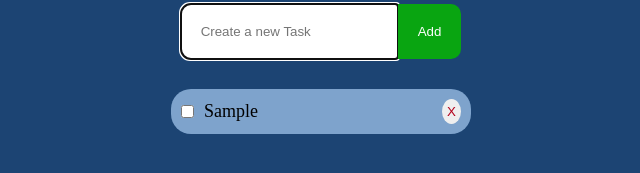
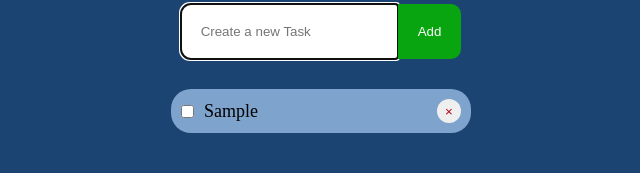
Before and after one commit to Thekote/ToDo-List42, a plain HTML site: page index.html in a window 1280 px wide. Both pictures are taken after typing "Sample" into the empty fields and a click on the button "Add". Shown: the part 101-274 px from the top of the page, 319-959 px from the left. Drawn offline with Linux system fonts and the light colour scheme.

Commit message:
bug fixes

```diff
--- a/js/script.js
+++ b/js/script.js
@@ -25,7 +25,7 @@ function renderTodo(todo){
             <input id="${todo.id}" type="checkbox"/></button>
             <label for="${todo.id}" class="tick js-tick">${todo.description}</label>
         </div>
-        <button class="todo-delete-button">X</button>
+        <button class="todo-delete-button">×</button>
     `;
 
     if (item) {
--- a/styles/styles.css
+++ b/styles/styles.css
@@ -68,8 +68,9 @@ h1 {
 }
 
 .todo-delete-button {
+  width: 24px;
+  height: 24px;
   cursor: pointer;
-  padding: 5px;
   color: #B3001B;
   border: none;
   border-radius: 50%;
```
